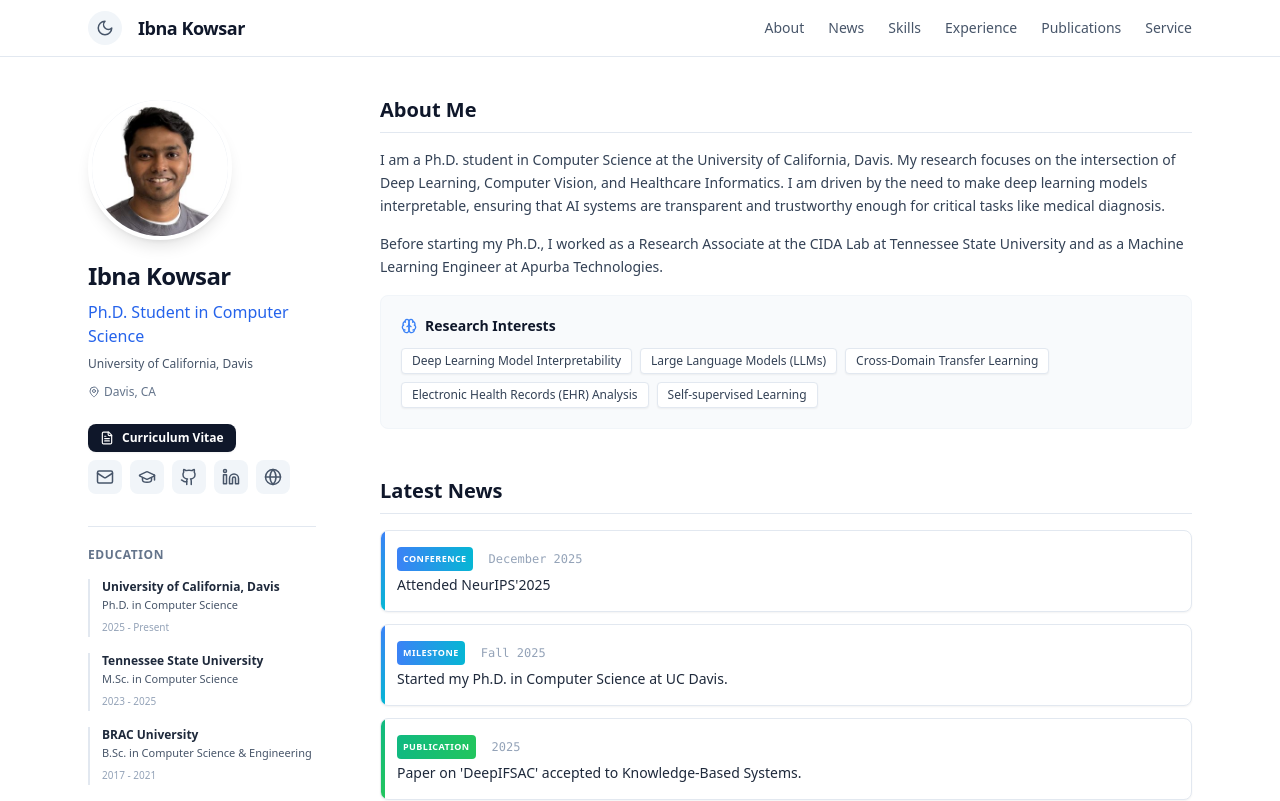
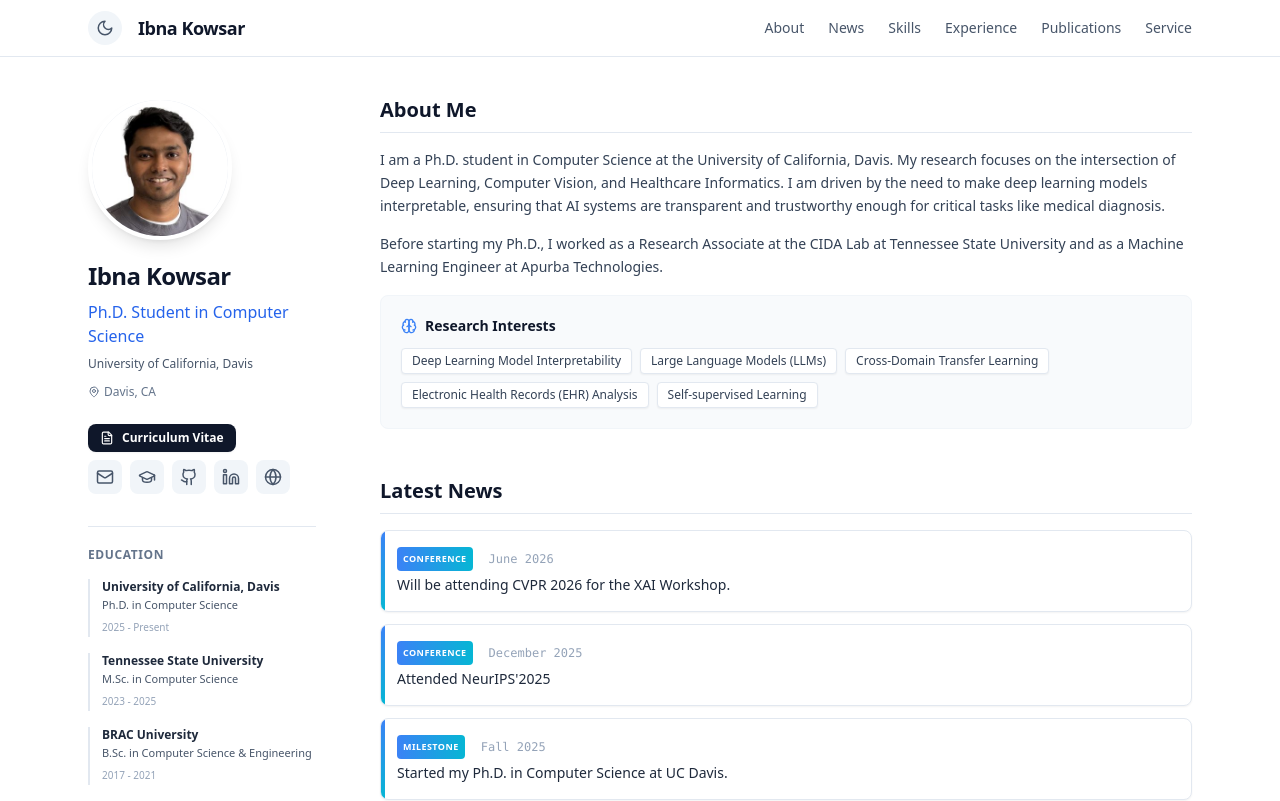
Before and after one commit to kawseribn/kawseribn.github.io, a React (Vite) app: page / in a window 1280 px wide. Shown: the top 801 px of the page. Built offline with nearby package versions, Linux system fonts and the light colour scheme; the HTML template or start-up script is replaced by a standard one.

Commit message:
cvpr update

```diff
--- a/src/App.jsx
+++ b/src/App.jsx
@@ -102,6 +102,12 @@ const SERVICE = [
 ];
 
 const NEWS = [
+  {
+    date: "June 2026",
+    content: "Will be attending CVPR 2026 for the XAI Workshop.",
+    type: "Conference",
+    color: "from-blue-500 to-cyan-500"
+  },
   {
     date: "December 2025",
     content: "Attended NeurIPS'2025",
```
